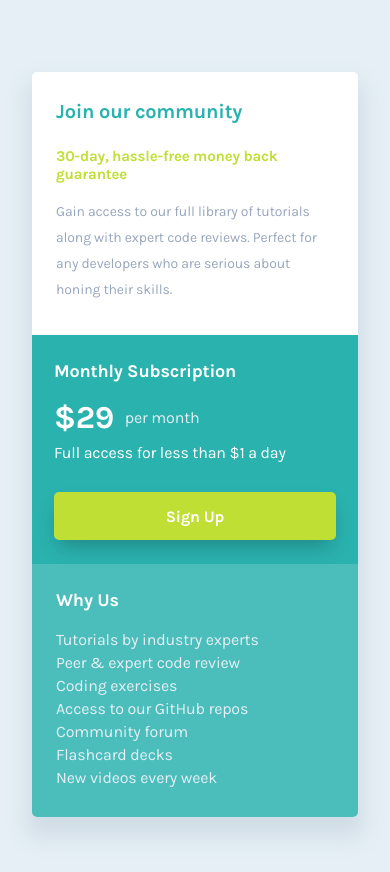
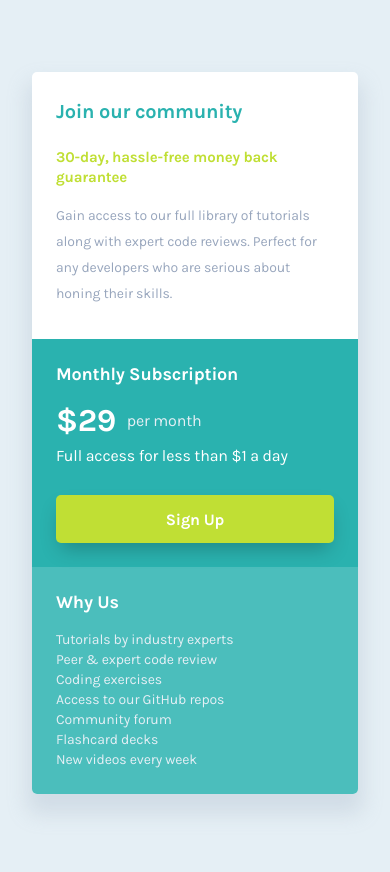
Before and after one commit to eurus1108/single-price-grid-component, a plain HTML site: page src/index.html in a window 390 px wide. Drawn offline with Linux system fonts and the light colour scheme.

Commit message:
mobile cleanup

```diff
--- a/src/styles/style.css
+++ b/src/styles/style.css
@@ -15,7 +15,8 @@
   --colorGray300: hsl(0, 0%, 100%);
   --colorGray400: hsl(204, 43%, 93%);
   --colorGray500: hsl(218, 22%, 67%);
-  --colorTransparentGray: rgba(152, 166, 189, 0.25);
+  --colorTransparentGray300: rgba(152, 166, 189, 0.25);
+  --colorTransparentGray400: rgba(0, 0, 0, 0.25);
   --color-text-default: var(--colorGray300);
   --color-text-weak: var(--colorGray400);
   --color-text-dark: var(--colorGray500);
@@ -26,7 +27,8 @@
   --color-background-primary: var(--colorCyan400);
   --color-background-secondary: var(--colorCyan300);
   --color-background-button: var(--colorBrightYellow300);
-  --color-boxshadow-default: var(--colorTransparentGray);
+  --color-boxshadow-default: var(--colorTransparentGray300);
+  --color-boxshadow-button: var(--colorTransparentGray400)  :
 }
 
 html {
@@ -95,6 +97,7 @@ ul {
   margin-bottom: 1.6rem;
   font-size: var(--font-size-200);
   letter-spacing: -0.012em;
+  line-height: 2rem;
   color: var(--color-text-visualization-secondary);
 }
 
@@ -106,12 +109,16 @@ ul {
 }
 
 .card__subscription {
-  padding: 2.5rem 2.2rem 2.4rem;
+  padding: 2.4rem 2.2rem;
   background-color: var(--color-background-primary);
 }
 
 .card__subscription .content-container {
   margin-bottom: 3rem;
+}
+
+.card__subscription .content-container, .card__subscription .card__element__link {
+  padding: 0 .2rem;
 }
 
 .card__subscription .content-container .headline,
@@ -152,11 +159,11 @@ ul {
   letter-spacing: -0.01em;
   background-color: var(--color-background-button);
   border-radius: 0.5rem;
-  box-shadow: 0 10px 20px -5px rgba(0, 0, 0, 0.25);
+  box-shadow: 0 10px 20px -5px rgba(0, 0, 0, .25);
 }
 
 .card__why-us {
-  padding: 2.5rem 2.4rem 2.6rem;
+  padding: 2.4rem 2.4rem 2.6rem;
   background-color: var(--color-background-secondary);
 }
 
@@ -165,7 +172,13 @@ ul {
 }
 
 .card__why-us .card__list .card__list-item {
-  margin-bottom: 0.4rem;
+  font-size: var(--font-size-100);
   letter-spacing: -0.01em;
+  line-height: 1.6rem;
   color: var(--color-text-weak);
 }
+
+
+.card__why-us .card__list .card__list-item:not(:last-child) {
+  margin-bottom: 0.4rem;
+}
```
